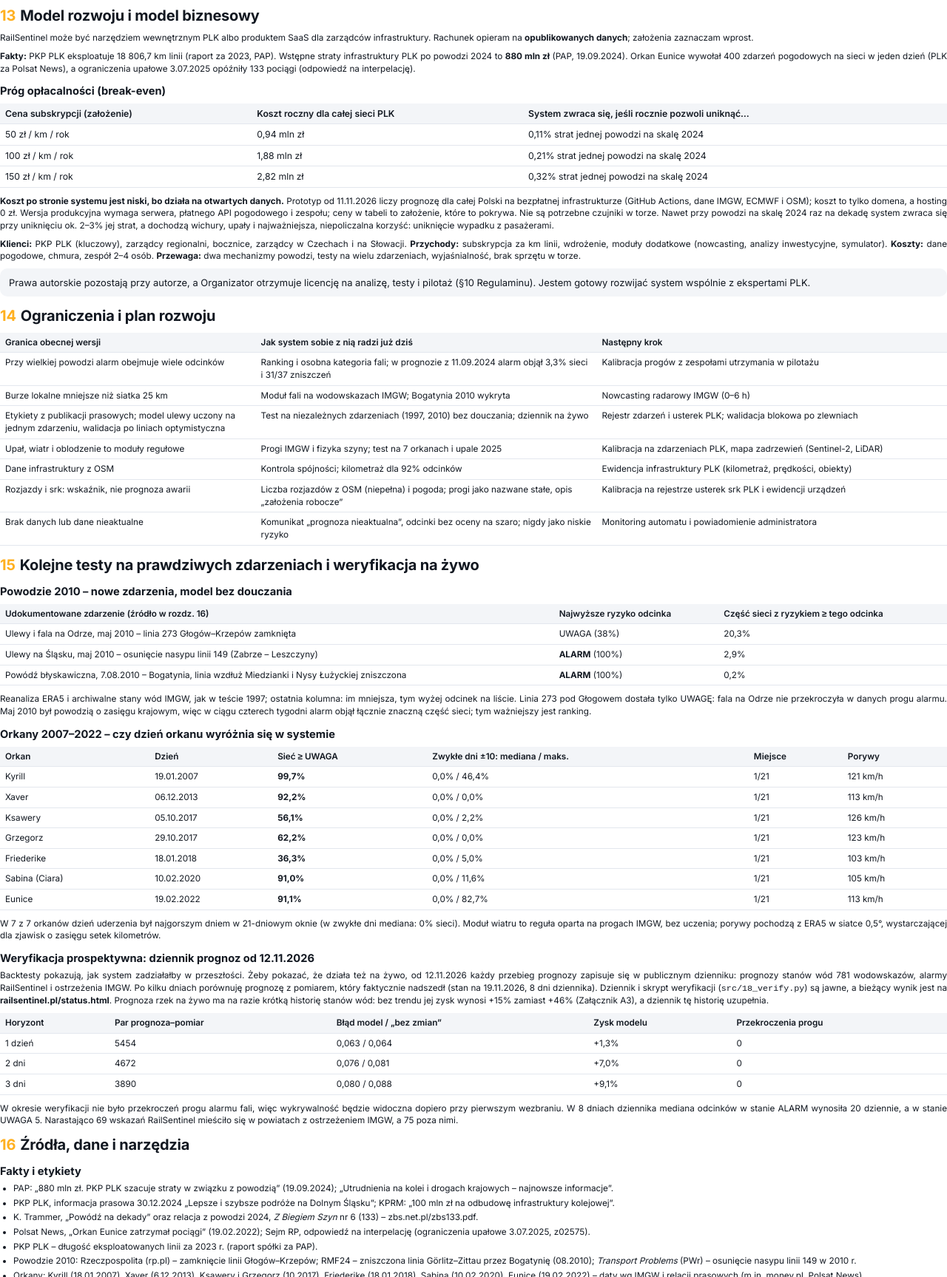
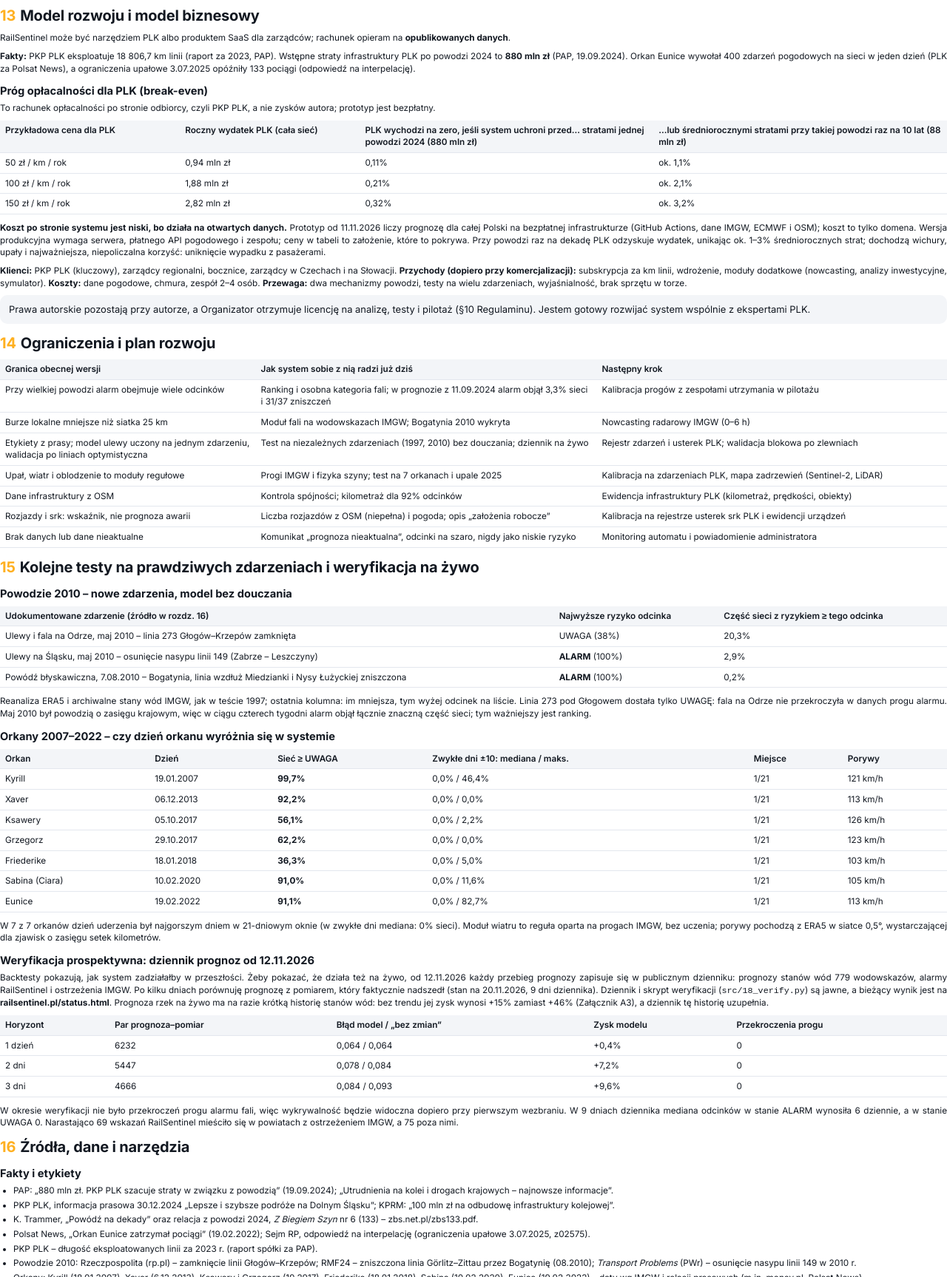
Before and after one commit to maciejonisiewicz/railsentinel, a plain HTML site: page docs/praca.html in a window 1280 px wide. Shown: the part 8935-10662 px from the top of the page at 74% size. Drawn offline with Linux system fonts and the light colour scheme.

Commit message:
Praca: próg opłacalności opisany z perspektywy PLK, doprecyzowane kolumny i założenie powodzi raz na 10 lat

```diff
--- a/docs/praca.html
+++ b/docs/praca.html
@@ -325,28 +325,29 @@
 
 <section class="page">
   <h2><span class="n">13</span>Model rozwoju i model biznesowy</h2>
-  <p class="small">RailSentinel może być narzędziem wewnętrznym PLK albo produktem SaaS dla zarządców infrastruktury. Rachunek opieram na <b>opublikowanych danych</b>; założenia zaznaczam wprost.</p>
+  <p class="small">RailSentinel może być narzędziem PLK albo produktem SaaS dla zarządców; rachunek opieram na <b>opublikowanych danych</b>.</p>
   <p class="small"><b>Fakty:</b> PKP PLK eksploatuje 18 806,7 km linii (raport za 2023, PAP). Wstępne straty infrastruktury PLK po powodzi 2024 to <b>880 mln zł</b> (PAP, 19.09.2024). Orkan Eunice wywołał 400 zdarzeń pogodowych na sieci w jeden dzień (PLK za Polsat News), a ograniczenia upałowe 3.07.2025 opóźniły 133 pociągi (odpowiedź na interpelację).</p>
-  <h3>Próg opłacalności (break-even)</h3>
-  <table>
-    <tr><th>Cena subskrypcji (założenie)</th><th>Koszt roczny dla całej sieci PLK</th><th>System zwraca się, jeśli rocznie pozwoli uniknąć…</th></tr>
-    <tr><td>50 zł / km / rok</td><td>0,94 mln zł</td><td>0,11% strat jednej powodzi na skalę 2024</td></tr>
-    <tr><td>100 zł / km / rok</td><td>1,88 mln zł</td><td>0,21% strat jednej powodzi na skalę 2024</td></tr>
-    <tr><td>150 zł / km / rok</td><td>2,82 mln zł</td><td>0,32% strat jednej powodzi na skalę 2024</td></tr>
+  <h3>Próg opłacalności dla PLK (break-even)</h3>
+  <p class="small">To rachunek opłacalności po stronie odbiorcy, czyli PKP PLK, a nie zysków autora; prototyp jest bezpłatny.</p>
+  <table class="small">
+    <tr><th style="width:19%">Przykładowa cena dla PLK</th><th style="width:19%">Roczny wydatek PLK (cała sieć)</th><th style="width:31%">PLK wychodzi na zero, jeśli system uchroni przed… stratami jednej powodzi 2024 (880 mln zł)</th><th>…lub średniorocznymi stratami przy takiej powodzi raz na 10 lat (88 mln zł)</th></tr>
+    <tr><td>50 zł / km / rok</td><td>0,94 mln zł</td><td>0,11%</td><td>ok. 1,1%</td></tr>
+    <tr><td>100 zł / km / rok</td><td>1,88 mln zł</td><td>0,21%</td><td>ok. 2,1%</td></tr>
+    <tr><td>150 zł / km / rok</td><td>2,82 mln zł</td><td>0,32%</td><td>ok. 3,2%</td></tr>
   </table>
-  <p class="small"><b>Koszt po stronie systemu jest niski, bo działa na otwartych danych.</b> Prototyp od 11.11.2026 liczy prognozę dla całej Polski na bezpłatnej infrastrukturze (GitHub Actions, dane IMGW, ECMWF i OSM); koszt to tylko domena, a hosting 0 zł. Wersja produkcyjna wymaga serwera, płatnego API pogodowego i zespołu; ceny w tabeli to założenie, które to pokrywa. Nie są potrzebne czujniki w torze. Nawet przy powodzi na skalę 2024 raz na dekadę system zwraca się przy uniknięciu ok. 2–3% jej strat, a dochodzą wichury, upały i najważniejsza, niepoliczalna korzyść: uniknięcie wypadku z pasażerami.</p>
-  <p class="small"><b>Klienci:</b> PKP PLK (kluczowy), zarządcy regionalni, bocznice, zarządcy w Czechach i na Słowacji. <b>Przychody:</b> subskrypcja za km linii, wdrożenie, moduły dodatkowe (nowcasting, analizy inwestycyjne, symulator). <b>Koszty:</b> dane pogodowe, chmura, zespół 2–4 osób. <b>Przewaga:</b> dwa mechanizmy powodzi, testy na wielu zdarzeniach, wyjaśnialność, brak sprzętu w torze.</p>
+  <p class="small"><b>Koszt po stronie systemu jest niski, bo działa na otwartych danych.</b> Prototyp od 11.11.2026 liczy prognozę dla całej Polski na bezpłatnej infrastrukturze (GitHub Actions, dane IMGW, ECMWF i OSM); koszt to tylko domena. Wersja produkcyjna wymaga serwera, płatnego API pogodowego i zespołu; ceny w tabeli to założenie, które to pokrywa. Przy powodzi raz na dekadę PLK odzyskuje wydatek, unikając ok. 1–3% średniorocznych strat; dochodzą wichury, upały i najważniejsza, niepoliczalna korzyść: uniknięcie wypadku z pasażerami.</p>
+  <p class="small"><b>Klienci:</b> PKP PLK (kluczowy), zarządcy regionalni, bocznice, zarządcy w Czechach i na Słowacji. <b>Przychody (dopiero przy komercjalizacji):</b> subskrypcja za km linii, wdrożenie, moduły dodatkowe (nowcasting, analizy inwestycyjne, symulator). <b>Koszty:</b> dane pogodowe, chmura, zespół 2–4 osób. <b>Przewaga:</b> dwa mechanizmy powodzi, testy na wielu zdarzeniach, wyjaśnialność, brak sprzętu w torze.</p>
   <div class="box">Prawa autorskie pozostają przy autorze, a Organizator otrzymuje licencję na analizę, testy i pilotaż (§10 Regulaminu). Jestem gotowy rozwijać system wspólnie z ekspertami PLK.</div>
   <h2 style="margin-top:10px"><span class="n">14</span>Ograniczenia i plan rozwoju</h2>
   <table class="small">
     <tr><th style="width:27%">Granica obecnej wersji</th><th style="width:36%">Jak system sobie z nią radzi już dziś</th><th>Następny krok</th></tr>
     <tr><td>Przy wielkiej powodzi alarm obejmuje wiele odcinków</td><td>Ranking i osobna kategoria fali; w prognozie z 11.09.2024 alarm objął 3,3% sieci i 31/37 zniszczeń</td><td>Kalibracja progów z zespołami utrzymania w pilotażu</td></tr>
     <tr><td>Burze lokalne mniejsze niż siatka 25 km</td><td>Moduł fali na wodowskazach IMGW; Bogatynia 2010 wykryta</td><td>Nowcasting radarowy IMGW (0–6 h)</td></tr>
-    <tr><td>Etykiety z publikacji prasowych; model ulewy uczony na jednym zdarzeniu, walidacja po liniach optymistyczna</td><td>Test na niezależnych zdarzeniach (1997, 2010) bez douczania; dziennik na żywo</td><td>Rejestr zdarzeń i usterek PLK; walidacja blokowa po zlewniach</td></tr>
+    <tr><td>Etykiety z prasy; model ulewy uczony na jednym zdarzeniu, walidacja po liniach optymistyczna</td><td>Test na niezależnych zdarzeniach (1997, 2010) bez douczania; dziennik na żywo</td><td>Rejestr zdarzeń i usterek PLK; walidacja blokowa po zlewniach</td></tr>
     <tr><td>Upał, wiatr i oblodzenie to moduły regułowe</td><td>Progi IMGW i fizyka szyny; test na 7 orkanach i upale 2025</td><td>Kalibracja na zdarzeniach PLK, mapa zadrzewień (Sentinel-2, LiDAR)</td></tr>
     <tr><td>Dane infrastruktury z OSM</td><td>Kontrola spójności; kilometraż dla 92% odcinków</td><td>Ewidencja infrastruktury PLK (kilometraż, prędkości, obiekty)</td></tr>
-    <tr><td>Rozjazdy i srk: wskaźnik, nie prognoza awarii</td><td>Liczba rozjazdów z OSM (niepełna) i pogoda; progi jako nazwane stałe, opis „założenia robocze”</td><td>Kalibracja na rejestrze usterek srk PLK i ewidencji urządzeń</td></tr>
-    <tr><td>Brak danych lub dane nieaktualne</td><td>Komunikat „prognoza nieaktualna”, odcinki bez oceny na szaro; nigdy jako niskie ryzyko</td><td>Monitoring automatu i powiadomienie administratora</td></tr>
+    <tr><td>Rozjazdy i srk: wskaźnik, nie prognoza awarii</td><td>Liczba rozjazdów z OSM (niepełna) i pogoda; opis „założenia robocze”</td><td>Kalibracja na rejestrze usterek srk PLK i ewidencji urządzeń</td></tr>
+    <tr><td>Brak danych lub dane nieaktualne</td><td>Komunikat „prognoza nieaktualna”, odcinki na szaro, nigdy jako niskie ryzyko</td><td>Monitoring automatu i powiadomienie administratora</td></tr>
   </table>
 </section>
 
@@ -359,9 +360,9 @@
   <table class="small"><tr><th>Orkan</th><th>Dzień</th><th>Sieć ≥ UWAGA</th><th>Zwykłe dni ±10: mediana / maks.</th><th>Miejsce</th><th>Porywy</th></tr><tr><td>Kyrill</td><td>19.01.2007</td><td><b>99,7%</b></td><td>0,0% / 46,4%</td><td>1/21</td><td>121 km/h</td></tr><tr><td>Xaver</td><td>06.12.2013</td><td><b>92,2%</b></td><td>0,0% / 0,0%</td><td>1/21</td><td>113 km/h</td></tr><tr><td>Ksawery</td><td>05.10.2017</td><td><b>56,1%</b></td><td>0,0% / 2,2%</td><td>1/21</td><td>126 km/h</td></tr><tr><td>Grzegorz</td><td>29.10.2017</td><td><b>62,2%</b></td><td>0,0% / 0,0%</td><td>1/21</td><td>123 km/h</td></tr><tr><td>Friederike</td><td>18.01.2018</td><td><b>36,3%</b></td><td>0,0% / 5,0%</td><td>1/21</td><td>103 km/h</td></tr><tr><td>Sabina (Ciara)</td><td>10.02.2020</td><td><b>91,0%</b></td><td>0,0% / 11,6%</td><td>1/21</td><td>105 km/h</td></tr><tr><td>Eunice</td><td>19.02.2022</td><td><b>91,1%</b></td><td>0,0% / 82,7%</td><td>1/21</td><td>113 km/h</td></tr></table>
   <p class="small">W 7 z 7 orkanów dzień uderzenia był najgorszym dniem w 21-dniowym oknie (w zwykłe dni mediana: 0% sieci). Moduł wiatru to reguła oparta na progach IMGW, bez uczenia; porywy pochodzą z ERA5 w siatce 0,5°, wystarczającej dla zjawisk o zasięgu setek kilometrów.</p>
   <h3>Weryfikacja prospektywna: dziennik prognoz od 12.11.2026</h3>
-  <p class="small">Backtesty pokazują, jak system zadziałałby w przeszłości. Żeby pokazać, że działa też na żywo, od 12.11.2026 każdy przebieg prognozy zapisuje się w publicznym dzienniku: prognozy stanów wód 781 wodowskazów, alarmy RailSentinel i ostrzeżenia IMGW. Po kilku dniach porównuję prognozę z pomiarem, który faktycznie nadszedł (stan na 19.11.2026, 8 dni dziennika). Dziennik i skrypt weryfikacji (<code>src/18_verify.py</code>) są jawne, a bieżący wynik jest na <b>railsentinel.pl/status.html</b>. Prognoza rzek na żywo ma na razie krótką historię stanów wód: bez trendu jej zysk wynosi +15% zamiast +46% (Załącznik A3), a dziennik tę historię uzupełnia.</p>
-  <table class="small"><tr><th>Horyzont</th><th>Par prognoza–pomiar</th><th>Błąd model / „bez zmian”</th><th>Zysk modelu</th><th>Przekroczenia progu</th></tr><tr><td>1 dzień</td><td>5454</td><td>0,063 / 0,064</td><td>+1,3%</td><td>0</td></tr><tr><td>2 dni</td><td>4672</td><td>0,076 / 0,081</td><td>+7,0%</td><td>0</td></tr><tr><td>3 dni</td><td>3890</td><td>0,080 / 0,088</td><td>+9,1%</td><td>0</td></tr></table>
-  <p class="small">W okresie weryfikacji nie było przekroczeń progu alarmu fali, więc wykrywalność będzie widoczna dopiero przy pierwszym wezbraniu. W 8 dniach dziennika mediana odcinków w stanie ALARM wynosiła 20 dziennie, a w stanie UWAGA 5. Narastająco 69 wskazań RailSentinel mieściło się w powiatach z ostrzeżeniem IMGW, a 75 poza nimi.</p>
+  <p class="small">Backtesty pokazują, jak system zadziałałby w przeszłości. Żeby pokazać, że działa też na żywo, od 12.11.2026 każdy przebieg prognozy zapisuje się w publicznym dzienniku: prognozy stanów wód 779 wodowskazów, alarmy RailSentinel i ostrzeżenia IMGW. Po kilku dniach porównuję prognozę z pomiarem, który faktycznie nadszedł (stan na 20.11.2026, 9 dni dziennika). Dziennik i skrypt weryfikacji (<code>src/18_verify.py</code>) są jawne, a bieżący wynik jest na <b>railsentinel.pl/status.html</b>. Prognoza rzek na żywo ma na razie krótką historię stanów wód: bez trendu jej zysk wynosi +15% zamiast +46% (Załącznik A3), a dziennik tę historię uzupełnia.</p>
+  <table class="small"><tr><th>Horyzont</th><th>Par prognoza–pomiar</th><th>Błąd model / „bez zmian”</th><th>Zysk modelu</th><th>Przekroczenia progu</th></tr><tr><td>1 dzień</td><td>6232</td><td>0,064 / 0,064</td><td>+0,4%</td><td>0</td></tr><tr><td>2 dni</td><td>5447</td><td>0,078 / 0,084</td><td>+7,2%</td><td>0</td></tr><tr><td>3 dni</td><td>4666</td><td>0,084 / 0,093</td><td>+9,6%</td><td>0</td></tr></table>
+  <p class="small">W okresie weryfikacji nie było przekroczeń progu alarmu fali, więc wykrywalność będzie widoczna dopiero przy pierwszym wezbraniu. W 9 dniach dziennika mediana odcinków w stanie ALARM wynosiła 6 dziennie, a w stanie UWAGA 0. Narastająco 69 wskazań RailSentinel mieściło się w powiatach z ostrzeżeniem IMGW, a 75 poza nimi.</p>
 </section>
 
 <section class="page">
```
Also changed, not shown: docs/praca_template.html (+13 -12 lines), docs/status_snapshot.json (+37 -19 lines), docs/zalacznik.html (+3 -3 lines), docs/fig/screen_phone.png, docs/fig/screen_sim.png, 4 other files.
